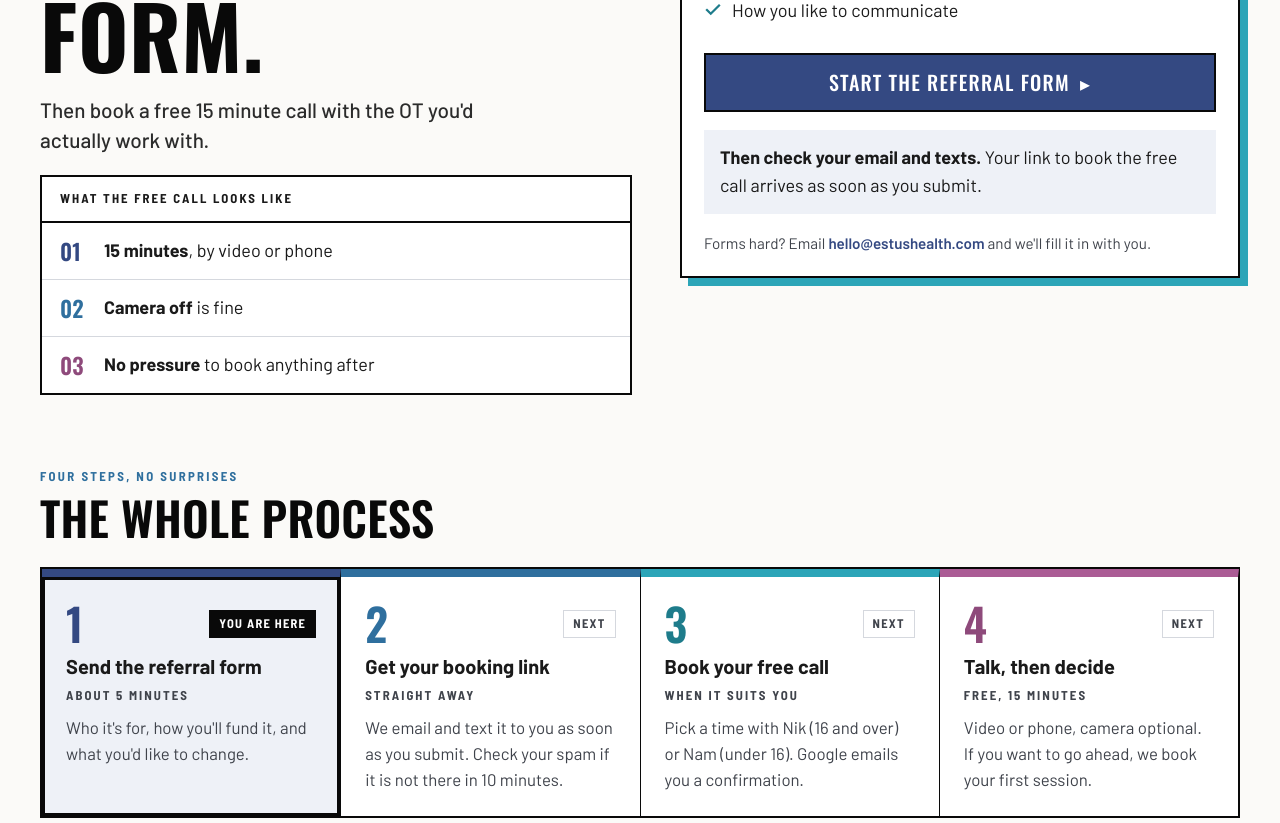
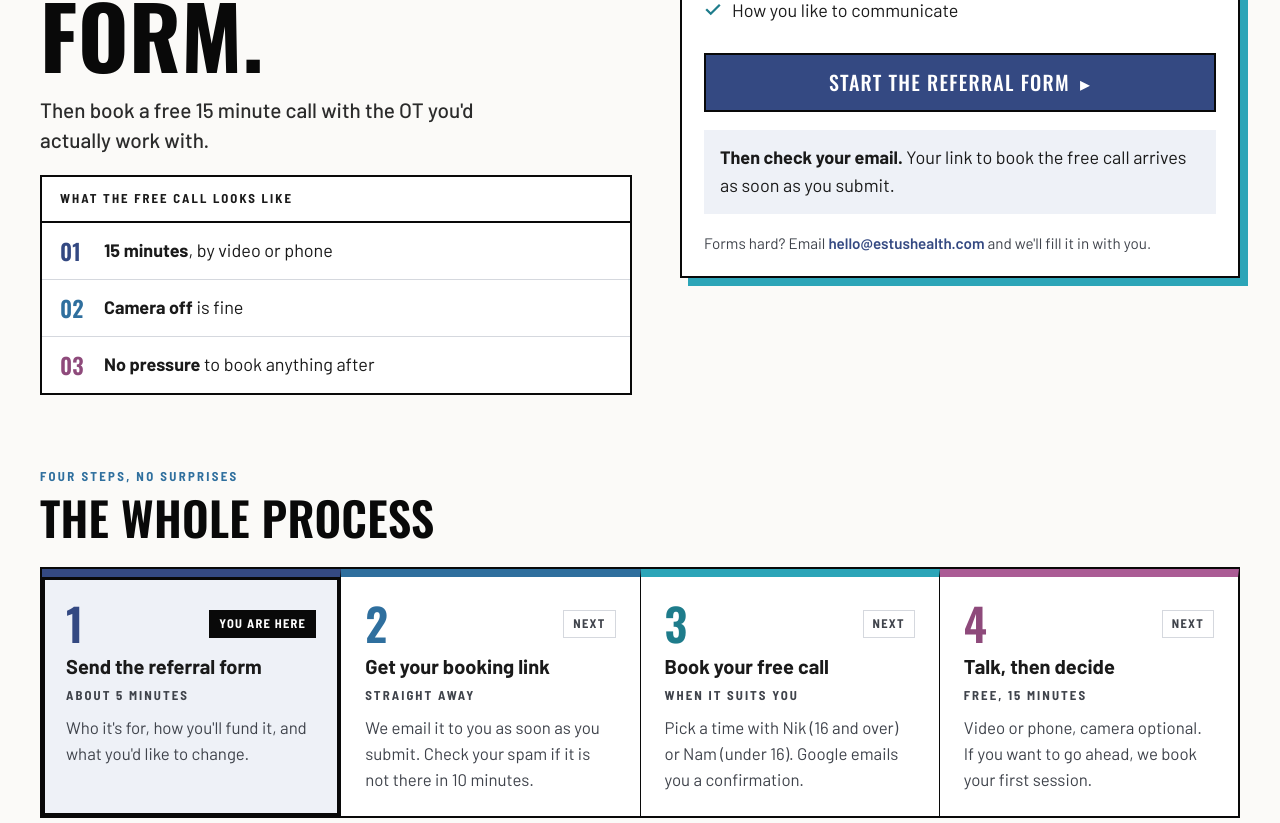
Before and after one commit to EstusHealth/updatedwebsite, a React (Vite) app: page /contact in a window 1280 px wide. Shown: the part 417-1240 px from the top of the page. Built offline with nearby package versions, Linux system fonts and the light colour scheme.

Commit message:
Booking link goes by email only (no SMS automation)
Co-Authored-By: Claude Opus 5.5 <noreply@anthropic.com>
Claude-Session: https://claude.ai/code/session_01KgNcKy5GCvrXagVWXZiQra

```diff
--- a/src/components/Journey.jsx
+++ b/src/components/Journey.jsx
@@ -5,7 +5,7 @@
 */
 export const JOURNEY = [
   { tone: 'c-navy', top: 'top-navy', when: 'About 5 minutes', h: 'Send the referral form', p: "Who it's for, how you'll fund it, and what you'd like to change." },
-  { tone: 'c-blue', top: 'top-blue', when: 'Straight away', h: 'Get your booking link', p: 'We email and text it to you as soon as you submit. Check your spam if it is not there in 10 minutes.' },
+  { tone: 'c-blue', top: 'top-blue', when: 'Straight away', h: 'Get your booking link', p: 'We email it to you as soon as you submit. Check your spam if it is not there in 10 minutes.' },
   { tone: 'c-teal', top: 'top-teal', when: 'When it suits you', h: 'Book your free call', p: 'Pick a time with Nik (16 and over) or Nam (under 16). Google emails you a confirmation.' },
   { tone: 'c-plum', top: 'top-plum', when: 'Free, 15 minutes', h: 'Talk, then decide', p: 'Video or phone, camera optional. If you want to go ahead, we book your first session.' },
 ]
--- a/src/pages/BookYourCall.jsx
+++ b/src/pages/BookYourCall.jsx
@@ -6,7 +6,7 @@ import { CLINICIANS, EMAIL, WHAT_TO_EXPECT } from '../lib/site'
 
 /*
   Unlisted. Reached from the referral form's confirmation message and the
-  email and SMS sequence sent after it, so people send a referral before
+  email sequence sent after it, so people send a referral before
   they book with Nik or Nam. Not in the menus, the sitemap or llms.txt, and marked noindex. Anyone with the
   link can still open it: this keeps the calendars off the public site, it
   is not a lock.
--- a/src/pages/Contact.jsx
+++ b/src/pages/Contact.jsx
@@ -15,7 +15,7 @@ const FUNDING = [
 ]
 
 const FAQ = [
-  { q: 'Why a form before the call?', a: 'So the OT you talk to already knows a bit about you. The 15 minutes is spent on you and your goals, not on paperwork. It takes about 5 minutes, and we email and text you a booking link as soon as you submit.' },
+  { q: 'Why a form before the call?', a: 'So the OT you talk to already knows a bit about you. The 15 minutes is spent on you and your goals, not on paperwork. It takes about 5 minutes, and we email you a booking link as soon as you submit.' },
   { q: 'Do I need a GP referral?', a: 'No. You can refer yourself or a family member. Reports from a GP or other professional help, but they are optional.' },
   { q: 'How much does it cost?', a: `Occupational therapy is ${RATE} per hour, in line with the NDIS price guide. Private clients pay the same rate. The welcome call is free.` },
   { q: 'Are you taking new clients?', a: 'Yes, in limited numbers. We have a small number of Term 4 places for ongoing therapy, offered in the order people get in touch. We will give you a start date on the call.' },
@@ -29,7 +29,7 @@ const FAQ = [
 ]
 
 // The first step for every new client: the PracSuite referral form. On
-// submit, an email and SMS sequence sends the /book-your-call link.
+// submit, an email sequence sends the /book-your-call link.
 function StartReferral() {
   return (
     <div className="book" id="start">
@@ -50,7 +50,7 @@ function StartReferral() {
         <a className="btn go" href={REFERRAL_FORM} target="_blank" rel="noopener">Start the referral form <span aria-hidden="true">▸</span></a>
         <div className="panel" style={{ background: 'var(--mist)', borderColor: 'var(--mist)' }}>
           <div className="pb" style={{ padding: '12px 14px' }}>
-            <b>Then check your email and texts.</b> Your link to book the free call arrives as soon as you submit.
+            <b>Then check your email.</b> Your link to book the free call arrives as soon as you submit.
           </div>
         </div>
         <span className="small">Forms hard? Email <a href={`mailto:${EMAIL}`} style={{ color: 'var(--navy)', fontWeight: 600 }}>{EMAIL}</a> and we'll fill it in with you.</span>
@@ -215,7 +215,7 @@ export default function Contact() {
           <div className="split">
             <div className="l">
               <h2 id="final-title">Ready when you are.</h2>
-              <p>About 5 minutes for the form. Then we email and text you a link to book your free call.</p>
+              <p>About 5 minutes for the form. Then we email you a link to book your free call.</p>
             </div>
             <div className="r">
               <Btn href={REFERRAL_FORM} big>Start the referral form</Btn>
--- a/src/pages/Home.jsx
+++ b/src/pages/Home.jsx
@@ -18,7 +18,7 @@ const SERVICE_CARDS = [
 
 const STEPS = [
   { n: 1, tone: 'c-navy', h: 'Send a referral form', p: 'About 5 minutes. A little about you, or the person you support, and your goals.' },
-  { n: 2, tone: 'c-blue', h: 'Book your call', p: 'We email and text you a link to book with Nik or Nam.' },
+  { n: 2, tone: 'c-blue', h: 'Book your call', p: 'We email you a link to book with Nik or Nam.' },
   { n: 3, tone: 'c-teal', h: '15 minute call', p: 'Your goals, fees, funding and fit. Ask anything.' },
   { n: 4, tone: 'c-plum', h: 'First session', p: 'Sign the service agreement online, then we start.' },
 ]
```
